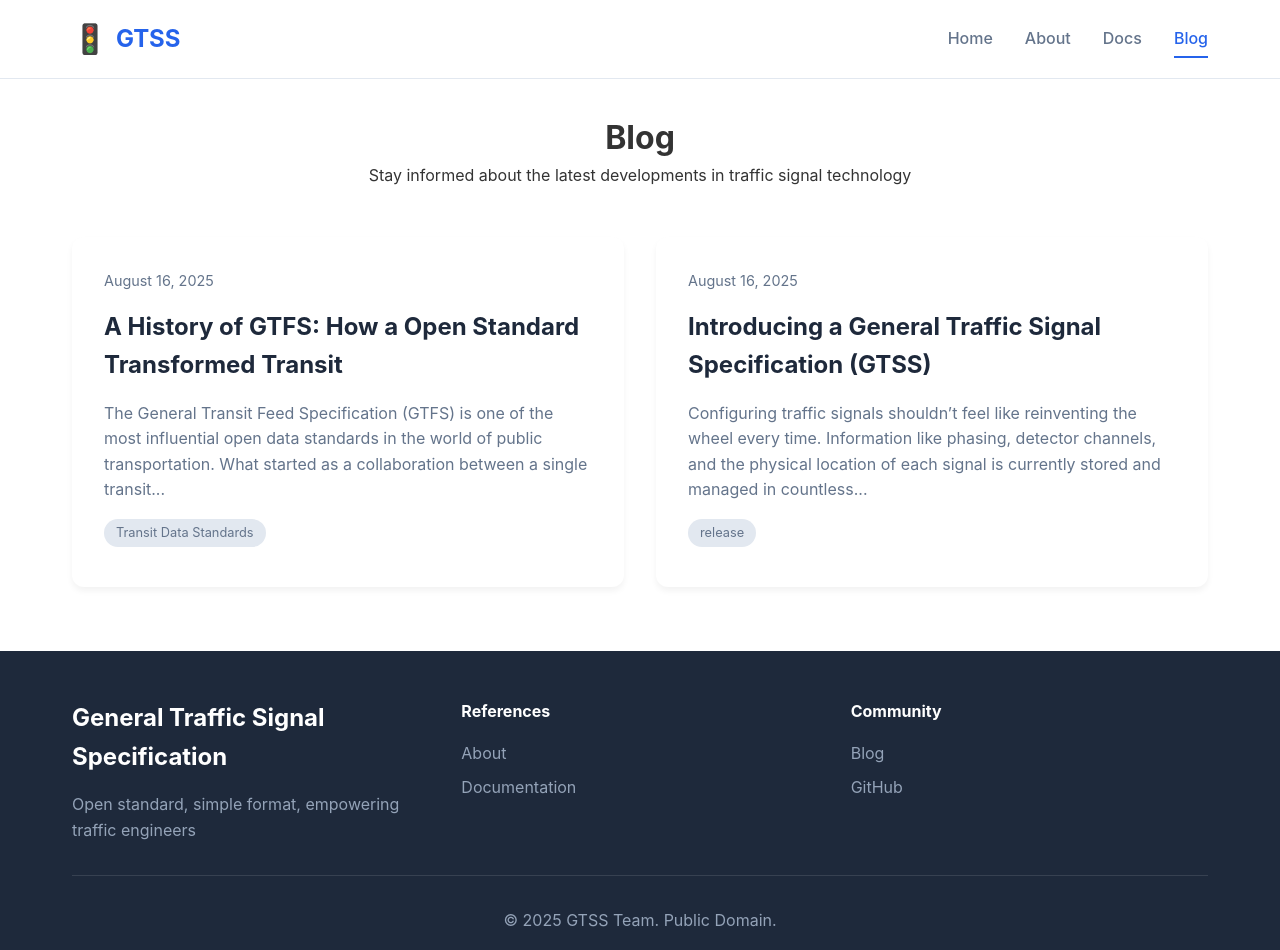
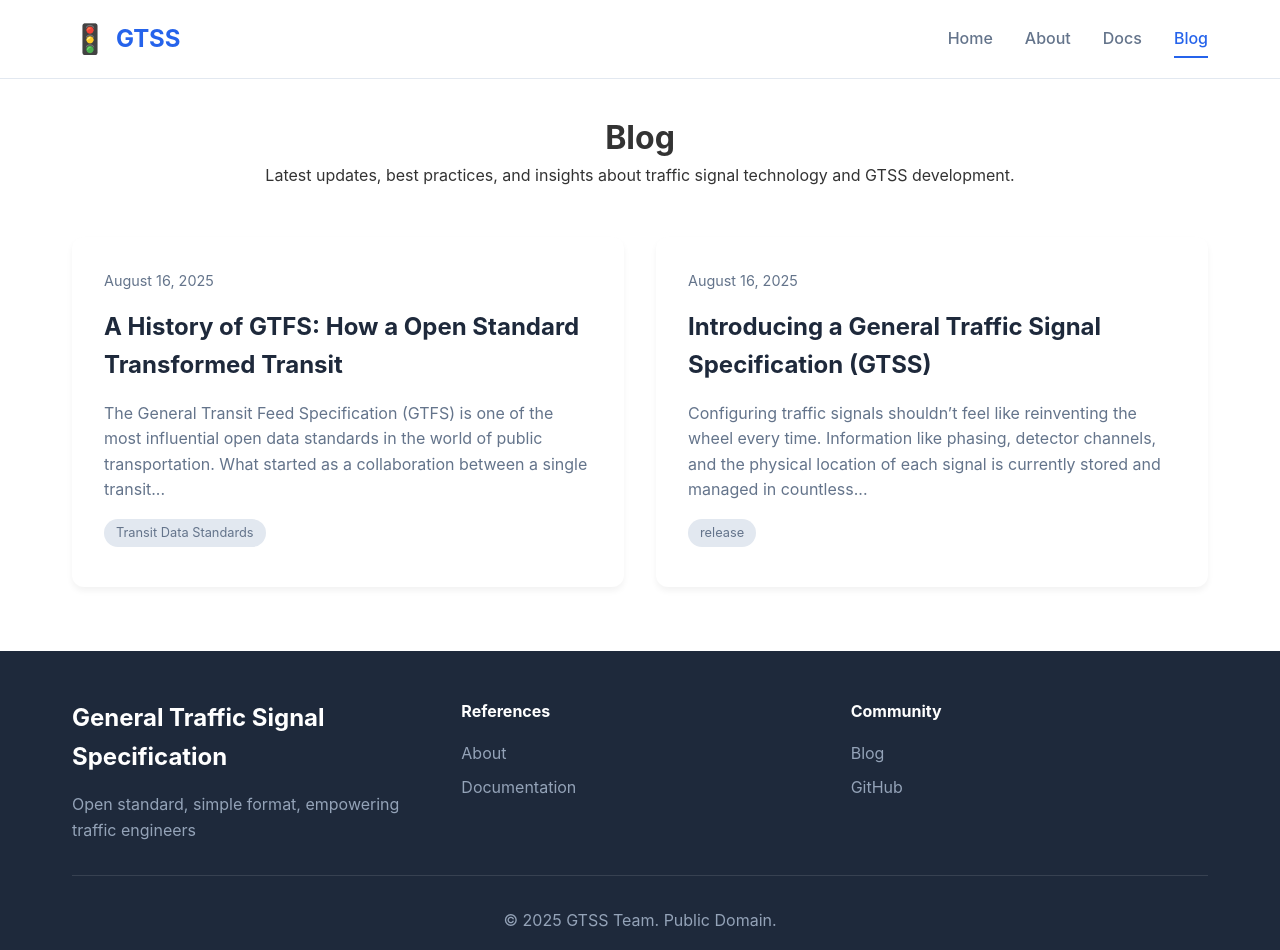
Before and after one commit to redmond2742/GTSS, a Jekyll site: the page built from blog.html, in a window 1280 px wide and 950 px high. Built offline with Jekyll 4.4.1, drawn with Linux system fonts in a browser that asks for light colours.

Commit message:
type fix

```diff
--- a/blog.html
+++ b/blog.html
@@ -8,7 +8,7 @@ permalink: /blog/
 <div class="container">
     <div class="page-header">
         <h1>Blog</h1>
-        <p>Stay informed about the latest developments in traffic signal technology</p>
+        <p>Latest updates, best practices, and insights about traffic signal technology and GTSS development.</p>
     </div>
 
     <div class="blog-grid">
```
Also changed, not shown: documentation/index.md (+1 -1 lines).
